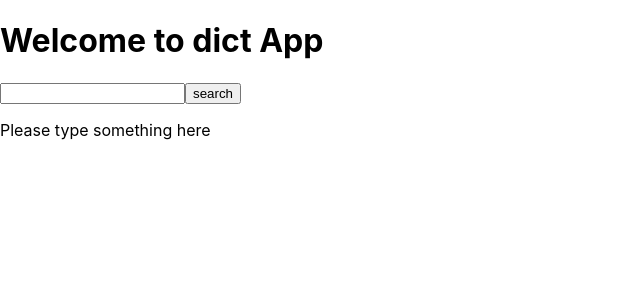
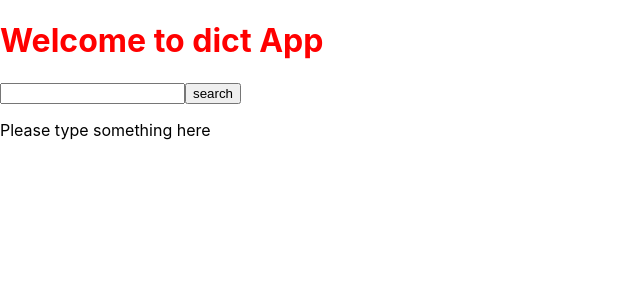
Before and after one commit to salmanselu/WebLearnBootcamp, a React (Create React App) app: page / in a window 1280 px wide. Shown: the top 300 px of the page, without its empty margins (0-640 px from the left). Built offline with nearby package versions, Linux system fonts and the light colour scheme.

Commit message:
How to change style

```diff
--- a/src/App.js
+++ b/src/App.js
@@ -13,12 +13,15 @@ function App() {
   }
   return (
     <div className="App">
-      <h1>Welcome to dict App {searchText}</h1>
+      <h1 style={{color: searchText===""?"red":"black"}}>Welcome to dict App {searchText}</h1>
       <div>
         <input onChange={onChangeText} type="text" name="searchWord"></input>
         <button>search</button>
-        {searchText === "" && <p>Please type something here</p>}
-        <p className="word"></p>
+        {searchText === "" ?
+         <p>Please type something here</p>
+         :
+         <p className="word">{searchText}</p>
+      }
       </div>
     </div>
   );
```
